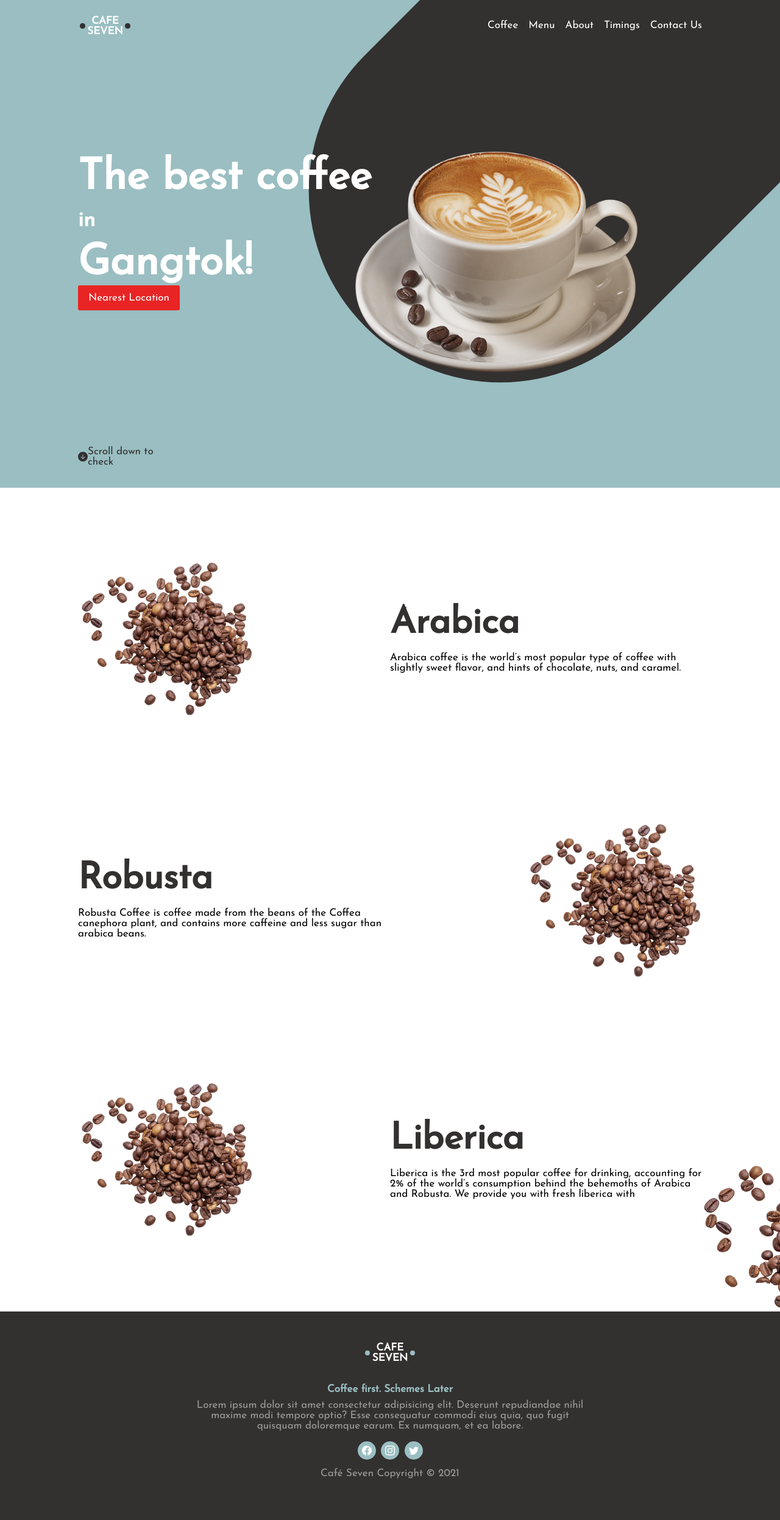
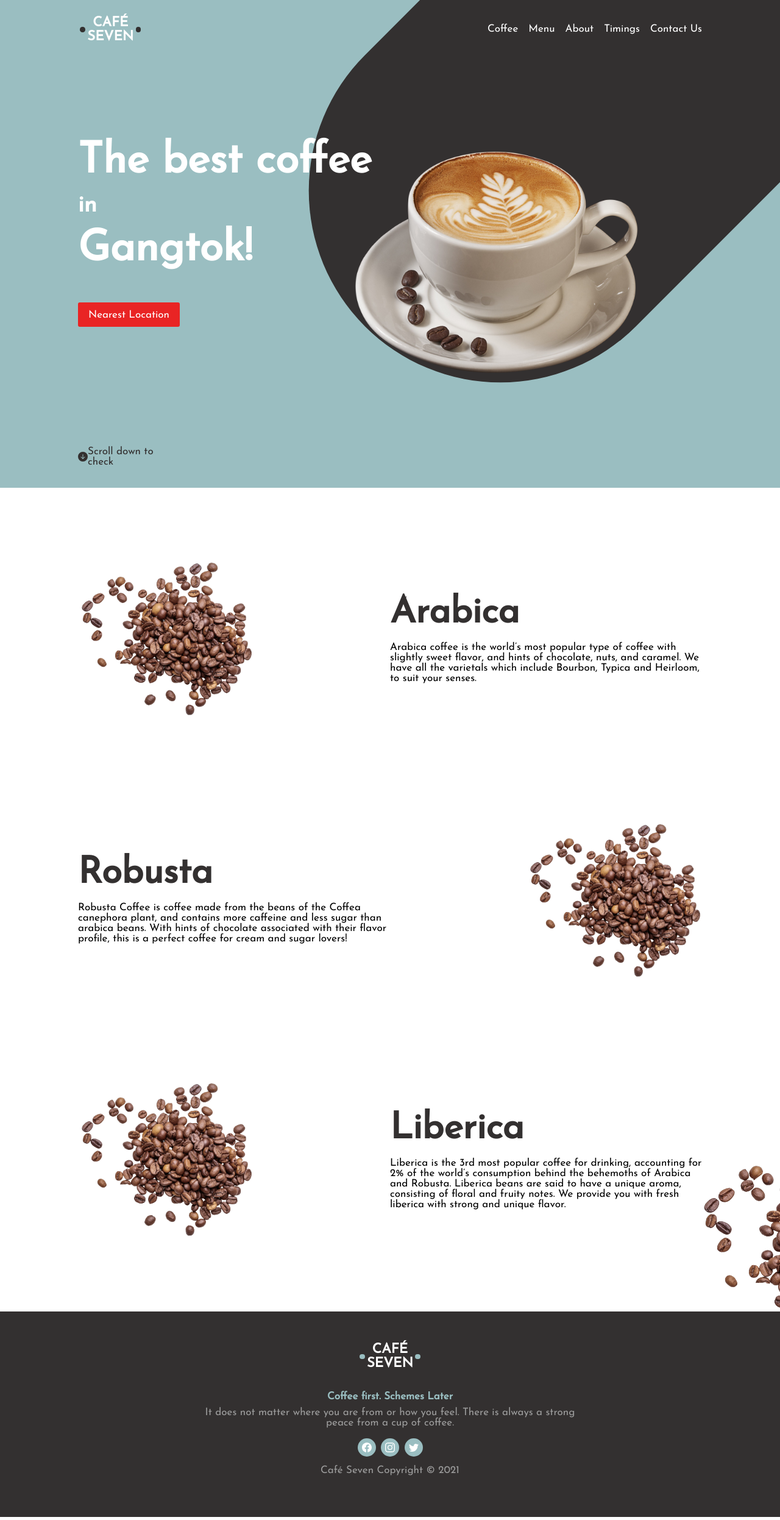
Before and after one commit to ChettriBishal/Cafe-Seven, a plain HTML site: page index.html in a window 1280 px wide. Shown: the whole page at 61% size. Drawn offline with Linux system fonts and the light colour scheme.

Commit message:
Completed

```diff
--- a/index.html
+++ b/index.html
@@ -3,7 +3,7 @@
 <head>
 	<meta charset="utf-8">
 	<meta name="viewport" content="width=device-width, initial-scale=1">
-	<title>Cafe Seven</title>
+	<title>Café Seven</title>
 	<link rel='stylesheet' type='text/css' media='screen' href='style.css'>
 </head>
 <body>
@@ -12,7 +12,7 @@
 			<nav>
 				<div class="logo">
 					<span class="dot"></span>
-					Cafe <br>
+					Café  <br>
 					Seven
 					<span class="dot"></span>
 				</div>
@@ -64,7 +64,7 @@
 			</div>
 			<div class="desc">
 				<h2>Arabica </h2>
-				<p> Arabica coffee is the world’s most popular type of coffee with slightly sweet flavor, and hints of chocolate, nuts, and caramel.</p>
+				<p> Arabica coffee is the world’s most popular type of coffee with slightly sweet flavor, and hints of chocolate, nuts, and caramel. We have all the varietals which include Bourbon, Typica and Heirloom, to suit your senses.</p>
 			</div>
 		</div>
 		<div class="brand row-reverse">
@@ -73,7 +73,7 @@
 			</div>
 			<div class="desc">
 				<h2>Robusta </h2>
-				<p> Robusta Coffee is coffee made from the beans of the Coffea canephora plant, and contains more caffeine and less sugar than arabica beans.</p>
+				<p> Robusta Coffee is coffee made from the beans of the Coffea canephora plant, and contains more caffeine and less sugar than arabica beans. With hints of chocolate associated with their flavor profile, this is a perfect coffee for cream and sugar lovers!</p>
 			</div>
 		</div>
 		<div class="brand">
@@ -82,20 +82,20 @@
 			</div>
 			<div class="desc">
 				<h2>Liberica </h2>
-				<p> Liberica is the 3rd most popular coffee for drinking, accounting for 2% of the world’s consumption behind the behemoths of Arabica and Robusta. We provide you with fresh liberica with </p>
+				<p> Liberica is the 3rd most popular coffee for drinking, accounting for 2% of the world’s consumption behind the behemoths of Arabica and Robusta. Liberica beans are said to have a unique aroma, consisting of floral and fruity notes. We provide you with fresh liberica with strong and unique flavor. </p>
 			</div>
 		</div>
 	</section>
 	<footer>
 		<div class="logo">
 			<span class="dot"></span>
-			Cafe <br>
+			Café <br>
 			Seven
 			<span class="dot"></span>
 		</div>
 		<div class="desc">
 			<h3> Coffee first. Schemes Later</h3>
-			<p>Lorem ipsum dolor sit amet consectetur adipisicing elit. Deserunt repudiandae nihil maxime modi tempore optio? Esse consequatur commodi eius quia, quo fugit quisquam doloremque earum. Ex numquam, et ea labore.
+			<p>It does not matter where you are from or how you feel. There is always a strong peace from a cup of coffee.
 			</p>
 		</div>
 		<div class="social">
--- a/style.css
+++ b/style.css
@@ -34,6 +34,7 @@ nav{
 	text-align: center;
 	font-weight: 700;
 	text-transform: uppercase;
+	font-size: 130%;
 }
 
 .logo .dot{
@@ -134,7 +135,7 @@ a:hover{
 }
 .hero .intro h2{
 	margin:  1rem 0;
-	font-size:  35px;
+	font-size:  38px;
 
 }
 .hero .intro button{
@@ -146,6 +147,7 @@ a:hover{
 	border-radius: 3px;
 	box-shadow: 10px 10px 24px -1px
 		rgba(123,123,123,0,75);
+	margin-top: 3rem;
 }
 .scroll{
 	position: absolute;
```
